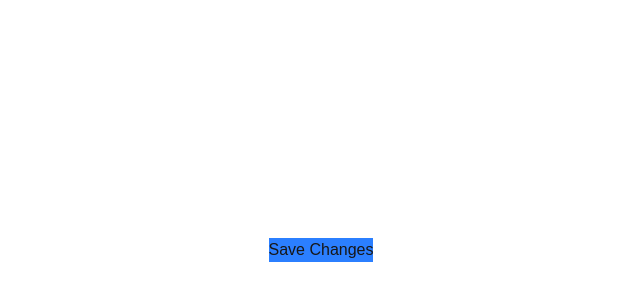
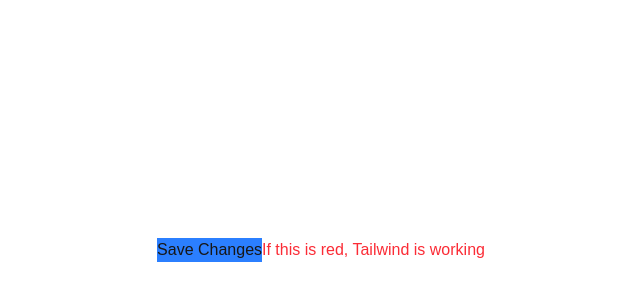
Before and after one commit to kzy0525/website, a Next.js app: page / in a window 1280 px wide. Shown: the part 150-450 px from the top of the page, without its empty margins (319-959 px from the left). Built offline with nearby package versions, Linux system fonts and the light colour scheme; a web font is replaced by a local one.

Commit message:
hover issue test

```diff
--- a/src/app/page.js
+++ b/src/app/page.js
@@ -160,6 +160,8 @@ export default function Home() {
       <button class="bg-blue-500 transition delay-150 duration-300 ease-in-out hover:-translate-y-1 hover:scale-110 hover:bg-indigo-500 ...">
         Save Changes
       </button>
+      <div class="text-red-500">If this is red, Tailwind is working</div>
+
     </main>
   );
 }
```
